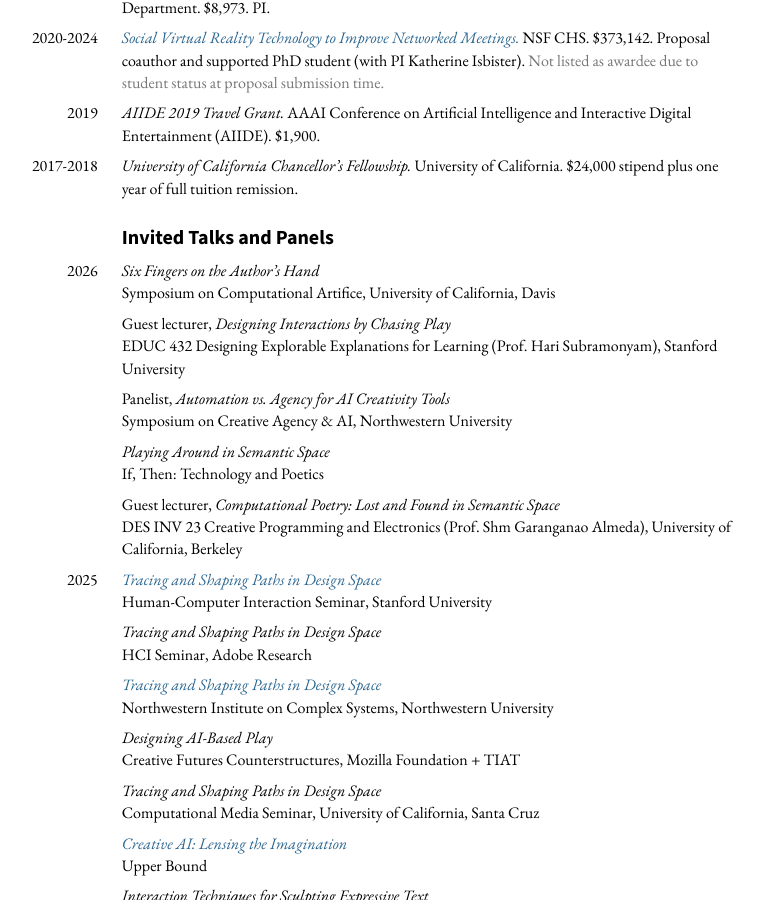
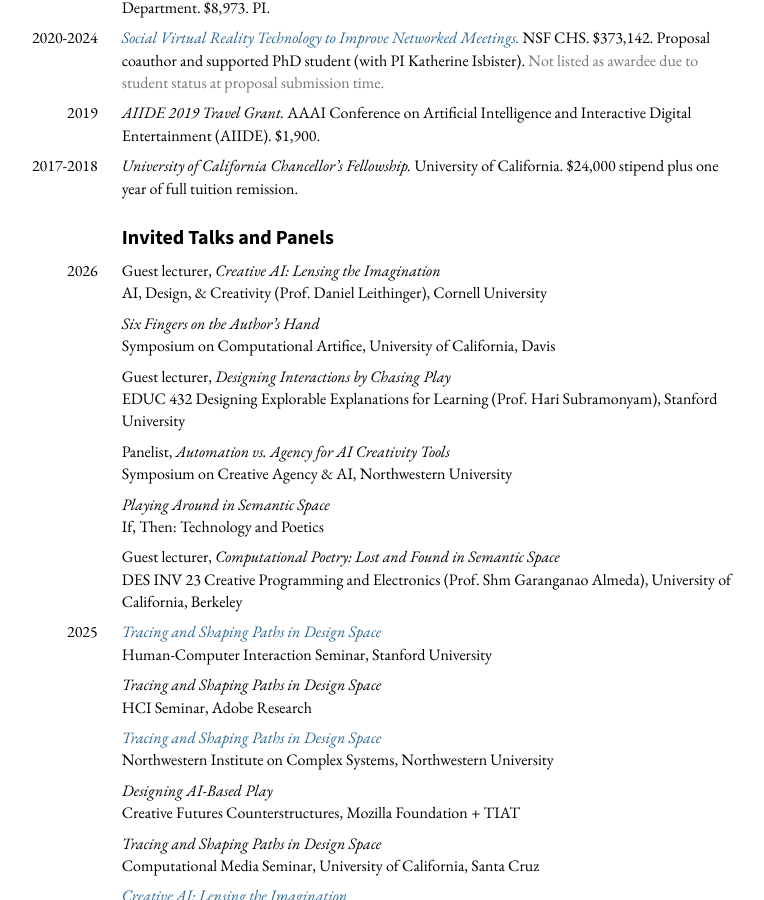
Before and after one commit to mkremins/mkremins.github.io, a Jekyll site: the page built from cv/index.html, in a window 1280 px wide and 900 px high, scrolled down 9800 px. Shown: the whole window, without its empty margins (261-1025 px from the left). Built offline with Jekyll 4.4.1, drawn with Linux system fonts in a browser that asks for light colours.

Commit message:
Add AI, Design & Creativity guest lecture

```diff
--- a/_data/talks.json
+++ b/_data/talks.json
@@ -1,4 +1,12 @@
 [
+{
+  "title": "Creative AI: Lensing the Imagination",
+  "url": "",
+  "year": "2026",
+  "venue": "Cornell AI, Design, & Creativity",
+  "venue_long": "AI, Design, & Creativity (Prof. Daniel Leithinger), Cornell University",
+  "type": "guest_lecture",
+},
 {
   "title": "Six Fingers on the Author’s Hand",
   "url": "",
```
